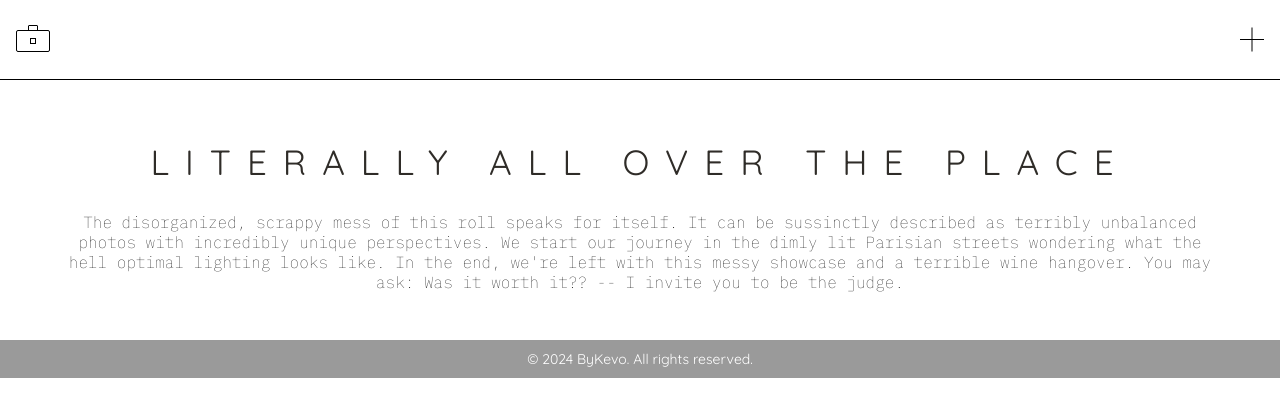
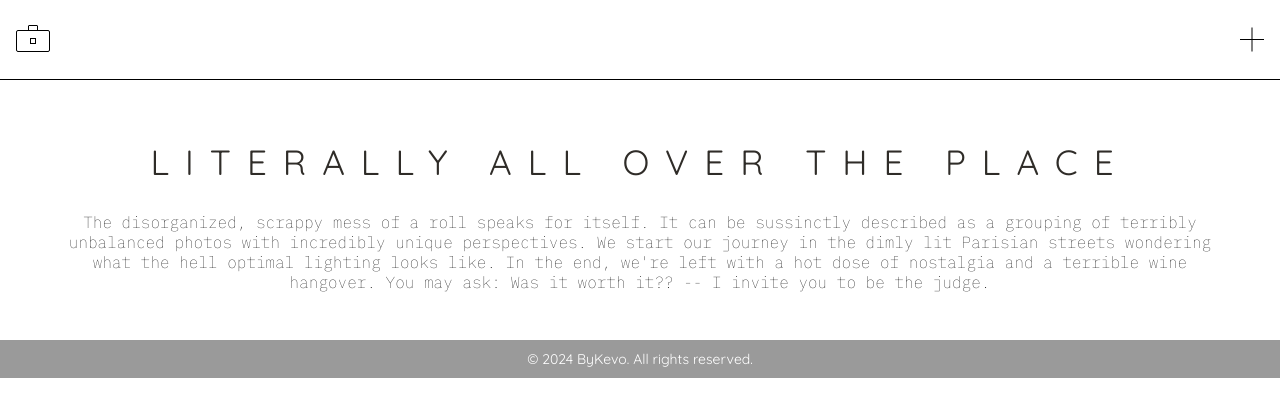
Before and after one commit to keveniskander/photography_portfolio, a React (Create React App) app: page /article3 in a window 1280 px wide. Shown: the top 416 px of the page. Built offline with nearby package versions, Linux system fonts and the light colour scheme; a web font is replaced by a local one.

Commit message:
correcting typos

```diff
--- a/src/Article3.js
+++ b/src/Article3.js
@@ -25,8 +25,8 @@ const ArticleWithImages = () => {
       <div className="article-container">
         <h1>Literally All Over The Place</h1>
         <div className="article-text">
-          <p>The disorganized, scrappy mess of this roll speaks for itself. It can be sussinctly described as terribly unbalanced photos with incredibly unique perspectives. We start our journey
-            in the dimly lit Parisian streets wondering what the hell optimal lighting looks like. In the end, we're left with this messy showcase and a terrible wine hangover.
+          <p>The disorganized, scrappy mess of a roll speaks for itself. It can be sussinctly described as a grouping of terribly unbalanced photos with incredibly unique perspectives. We start our journey
+            in the dimly lit Parisian streets wondering what the hell optimal lighting looks like. In the end, we're left with a hot dose of nostalgia and a terrible wine hangover.
             You may ask: Was it worth it?? -- I invite you to be the judge.
           </p>
         </div>
@@ -44,7 +44,7 @@ const ArticleWithImages = () => {
               <div className="article-text">
                 <p>I have no recollection of this next grouping of photos and when I received this roll back from the lab, I had more questions than answers. My camera looks to
                   have been hijacked by some family at my aunt's house sometime in the late summer of 2023. Its always refreshing to catch a few frames back from the lab that weren't
-                  executed by me, and this is no exception.</p>
+                  executed by me and this is no exception.</p>
               </div>
             )}
             {/* Insert paragraph after image 21 */}
```
